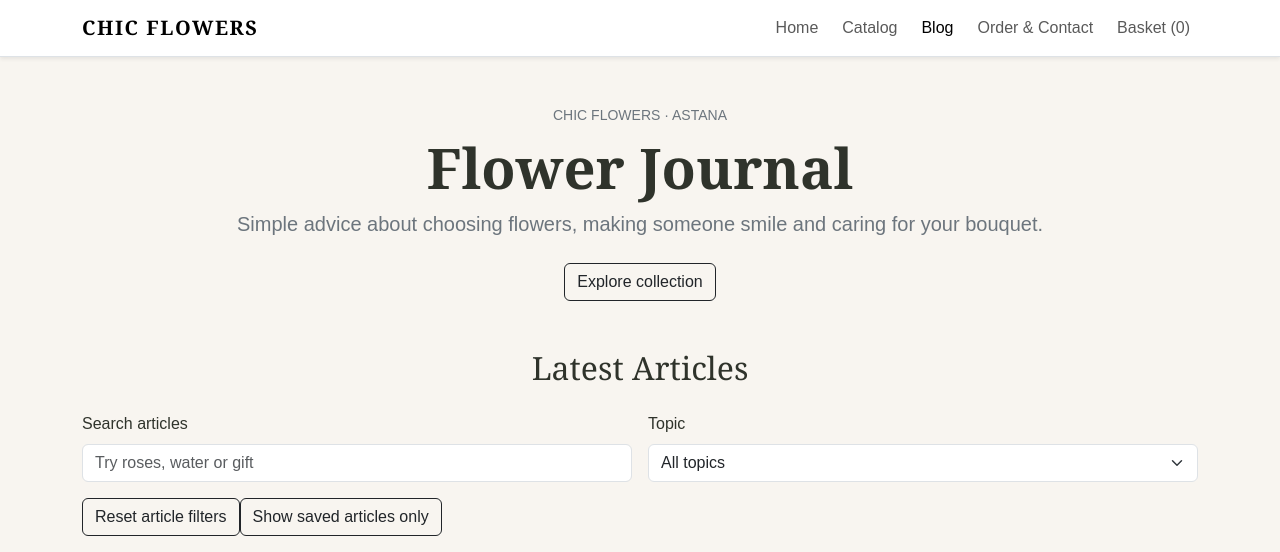
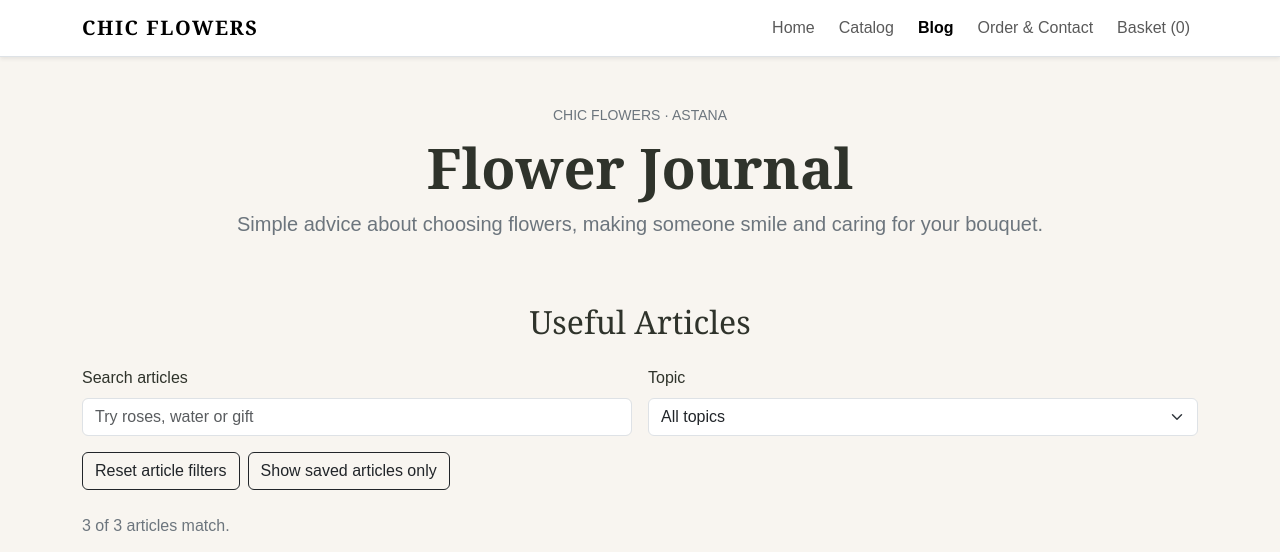
Before and after one commit to poterpish/chic-flowers, a plain HTML site: page blog.html in a window 1280 px wide. Shown: the top 552 px of the page. Drawn offline with nearby package versions, Linux system fonts and the light colour scheme; grey boxes are pictures that could not be loaded.

Commit message:
Fix blog layout and navigation

```diff
--- a/blog.html
+++ b/blog.html
@@ -43,10 +43,9 @@
         <p class="small text-uppercase text-secondary mb-2">CHIC FLOWERS · ASTANA</p>
         <h1 class="display-4 fw-semibold">Flower Journal</h1>
         <p class="lead text-secondary mx-auto">Simple advice about choosing flowers, making someone smile and caring for your bouquet.</p>
-        <a href="catalog.html" class="btn btn-outline-dark mt-2">Explore collection</a>
     </section>
 <section class="container pb-5" id="blog-posts">
-<h2 class="text-center mb-4">Latest Articles</h2>
+<h2 class="text-center mb-4">Useful Articles</h2>
 <div class="row g-4">
 <!-- Article 1 -->
 <article class="col-12 col-md-6 col-lg-4">
--- a/css/alua.css
+++ b/css/alua.css
@@ -140,3 +140,6 @@ body:has(#pick-boxes-grand-romance:checked) #basket-pick-boxes-grand-romance { d
 body:has(#pick-boxes-blue-serenity:checked) #basket-pick-boxes-blue-serenity { display: flex; counter-increment: basket-total 39900; }
 body:has(#pick-boxes-blushing-clouds:checked) #basket-pick-boxes-blushing-clouds { display: flex; counter-increment: basket-total 22900; }
 body:has(#pick-boxes-royal-bloom-alt:checked) #basket-pick-boxes-royal-bloom-alt { display: flex; counter-increment: basket-total 180000; }
+.navbar .nav-link.active {
+    font-weight: 700;
+}
--- a/js/blog.js
+++ b/js/blog.js
@@ -61,7 +61,7 @@ $(function () {
     topics.forEach((topic) => C.option($category, topic.id, topic.label));
     const $reset = C.button('Reset article filters').attr('id', 'article-reset');
     const $controls = C.el('form', 'row g-3 align-items-end mb-4').attr({ id: 'article-search-form', role: 'search', 'aria-label': 'Find a journal article' })
-        .append(C.field('article-search', 'Search articles', $search), C.field('article-category', 'Topic', $category), C.el('div', 'col-12').append($reset));
+        .append(C.field('article-search', 'Search articles', $search), C.field('article-category', 'Topic', $category), C.el('div', 'col-12 d-flex flex-wrap gap-2').append($reset));
     const $count = C.el('p', 'text-secondary').attr({ id: 'article-count', role: 'status', 'aria-live': 'polite' });
     const $list = $posts.children('.row').first().attr('id', 'article-results').addClass('row-cols-1 row-cols-md-2 row-cols-lg-3');
     $controls.find('.col-12').last().append($savedToggle);
```
Also changed, not shown: css/gauhar.css (line endings or trailing spaces).
